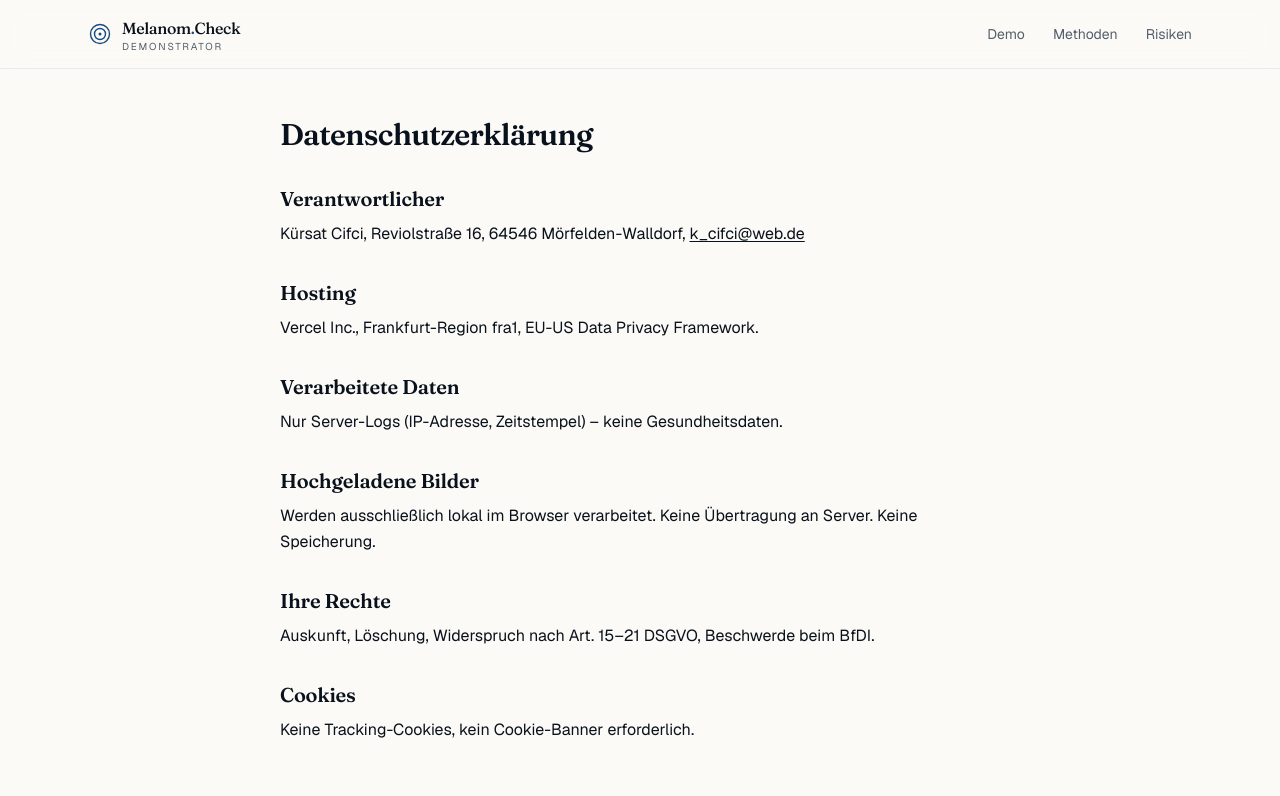
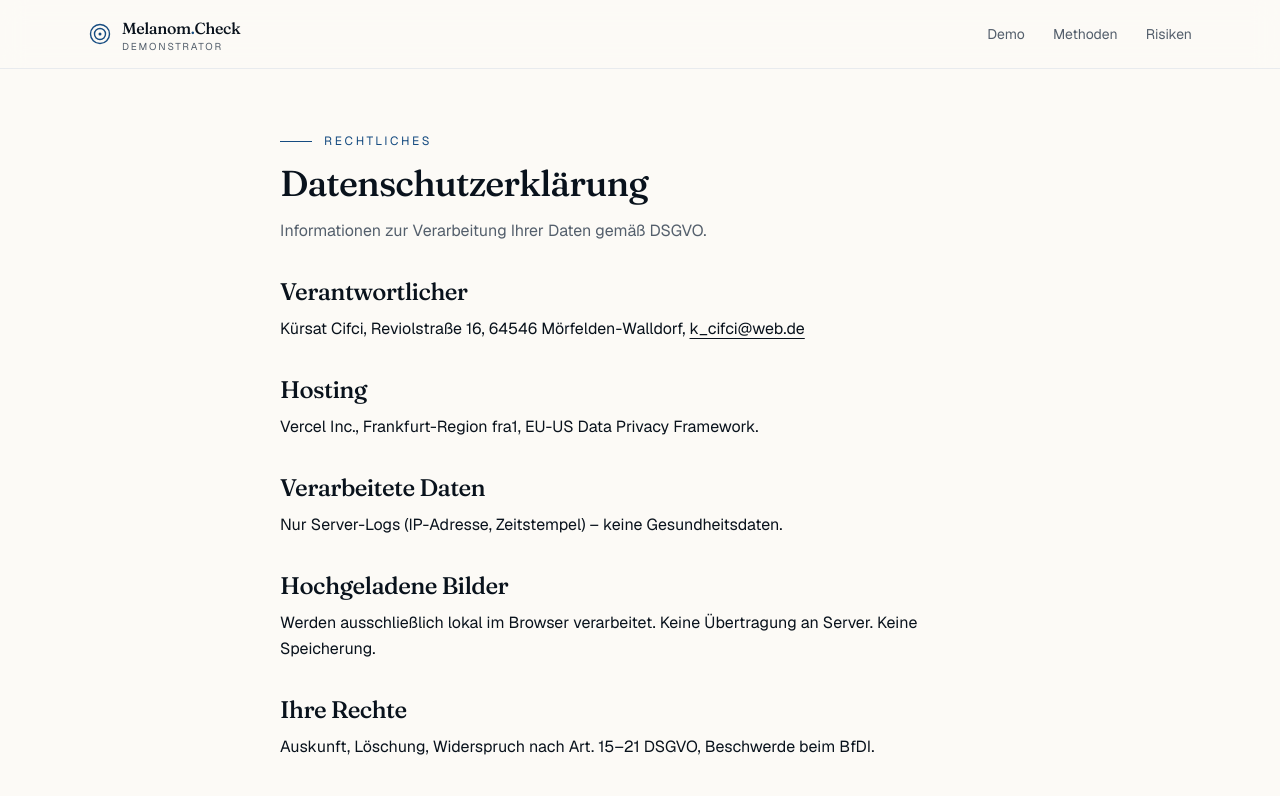
Before and after one commit to kuersatcifci/ai-melanom-check, a Next.js app: page /datenschutz in a window 1280 px wide. Shown: the top 796 px of the page. Built offline with nearby package versions, Linux system fonts and the light colour scheme.

Commit message:
Design consistency pass

```diff
--- a/src/app/datenschutz/page.tsx
+++ b/src/app/datenschutz/page.tsx
@@ -1,17 +1,28 @@
 export default function DatenschutzPage() {
   return (
-    <main className="mx-auto flex w-full max-w-3xl flex-col gap-8 px-6 py-12">
-      <h1 className="text-3xl font-semibold tracking-tight">
-        Datenschutzerklärung
-      </h1>
+    <main className="mx-auto flex w-full max-w-3xl flex-col gap-8 px-6 py-16">
+      <header className="flex flex-col gap-3">
+        <div className="text-primary flex items-center gap-3 text-xs uppercase tracking-[0.22em]">
+          <span aria-hidden="true" className="bg-primary h-px w-8" />
+          Rechtliches
+        </div>
+        <h1 className="font-heading text-3xl font-medium leading-tight tracking-tight sm:text-4xl">
+          Datenschutzerklärung
+        </h1>
+        <p className="text-muted-foreground text-base leading-relaxed">
+          Informationen zur Verarbeitung Ihrer Daten gemäß DSGVO.
+        </p>
+      </header>
 
       <section className="flex flex-col gap-2">
-        <h2 className="text-xl font-semibold">Verantwortlicher</h2>
+        <h2 className="font-heading text-2xl font-medium tracking-tight">
+          Verantwortlicher
+        </h2>
         <p className="text-base leading-relaxed">
           Kürsat Cifci, Reviolstraße 16, 64546 Mörfelden-Walldorf,{" "}
           <a
             href="mailto:k_cifci@web.de"
-            className="underline underline-offset-2 hover:text-foreground"
+            className="hover:text-primary underline underline-offset-4"
           >
             k_cifci@web.de
           </a>
@@ -19,21 +30,27 @@ export default function DatenschutzPage() {
       </section>
 
       <section className="flex flex-col gap-2">
-        <h2 className="text-xl font-semibold">Hosting</h2>
+        <h2 className="font-heading text-2xl font-medium tracking-tight">
+          Hosting
+        </h2>
         <p className="text-base leading-relaxed">
           Vercel Inc., Frankfurt-Region fra1, EU-US Data Privacy Framework.
         </p>
       </section>
 
       <section className="flex flex-col gap-2">
-        <h2 className="text-xl font-semibold">Verarbeitete Daten</h2>
+        <h2 className="font-heading text-2xl font-medium tracking-tight">
+          Verarbeitete Daten
+        </h2>
         <p className="text-base leading-relaxed">
           Nur Server-Logs (IP-Adresse, Zeitstempel) – keine Gesundheitsdaten.
         </p>
       </section>
 
       <section className="flex flex-col gap-2">
-        <h2 className="text-xl font-semibold">Hochgeladene Bilder</h2>
+        <h2 className="font-heading text-2xl font-medium tracking-tight">
+          Hochgeladene Bilder
+        </h2>
         <p className="text-base leading-relaxed">
           Werden ausschließlich lokal im Browser verarbeitet. Keine Übertragung
           an Server. Keine Speicherung.
@@ -41,15 +58,19 @@ export default function DatenschutzPage() {
       </section>
 
       <section className="flex flex-col gap-2">
-        <h2 className="text-xl font-semibold">Ihre Rechte</h2>
+        <h2 className="font-heading text-2xl font-medium tracking-tight">
+          Ihre Rechte
+        </h2>
         <p className="text-base leading-relaxed">
-          Auskunft, Löschung, Widerspruch nach Art. 15–21 DSGVO, Beschwerde beim
-          BfDI.
+          Auskunft, Löschung, Widerspruch nach Art. 15–21 DSGVO, Beschwerde
+          beim BfDI.
         </p>
       </section>
 
       <section className="flex flex-col gap-2">
-        <h2 className="text-xl font-semibold">Cookies</h2>
+        <h2 className="font-heading text-2xl font-medium tracking-tight">
+          Cookies
+        </h2>
         <p className="text-base leading-relaxed">
           Keine Tracking-Cookies, kein Cookie-Banner erforderlich.
         </p>
--- a/src/app/demo/page.tsx
+++ b/src/app/demo/page.tsx
@@ -159,12 +159,18 @@ export default function DemoPage() {
       : "Analysieren";
 
   return (
-    <main className="mx-auto flex w-full max-w-3xl flex-col gap-6 px-6 py-12">
+    <main className="mx-auto flex w-full max-w-3xl flex-col gap-8 px-6 py-16">
       <DisclaimerBanner />
 
-      <header className="flex flex-col gap-2">
-        <h1 className="text-2xl font-semibold tracking-tight">Demo</h1>
-        <p className="text-muted-foreground text-sm">
+      <header className="flex flex-col gap-3">
+        <div className="text-primary flex items-center gap-3 text-xs uppercase tracking-[0.22em]">
+          <span aria-hidden="true" className="bg-primary h-px w-8" />
+          Inferenz
+        </div>
+        <h1 className="font-heading text-3xl font-medium leading-tight tracking-tight sm:text-4xl">
+          Live-Demo
+        </h1>
+        <p className="text-muted-foreground text-base leading-relaxed">
           Laden Sie ein dermatoskopisches Bild hoch. Die Verarbeitung erfolgt
           ausschließlich lokal in Ihrem Browser.
         </p>
--- a/src/app/impressum/page.tsx
+++ b/src/app/impressum/page.tsx
@@ -1,7 +1,18 @@
 export default function ImpressumPage() {
   return (
-    <main className="mx-auto flex w-full max-w-3xl flex-col gap-6 px-6 py-12">
-      <h1 className="text-3xl font-semibold tracking-tight">Impressum</h1>
+    <main className="mx-auto flex w-full max-w-3xl flex-col gap-8 px-6 py-16">
+      <header className="flex flex-col gap-3">
+        <div className="text-primary flex items-center gap-3 text-xs uppercase tracking-[0.22em]">
+          <span aria-hidden="true" className="bg-primary h-px w-8" />
+          Rechtliches
+        </div>
+        <h1 className="font-heading text-3xl font-medium leading-tight tracking-tight sm:text-4xl">
+          Impressum
+        </h1>
+        <p className="text-muted-foreground text-base leading-relaxed">
+          Angaben gemäß § 5 TMG.
+        </p>
+      </header>
 
       <section className="flex flex-col gap-1 text-base leading-relaxed">
         <p>Kürsat Cifci</p>
@@ -16,7 +27,7 @@ export default function ImpressumPage() {
           E-Mail:{" "}
           <a
             href="mailto:k_cifci@web.de"
-            className="underline underline-offset-2 hover:text-foreground"
+            className="hover:text-primary underline underline-offset-4"
           >
             k_cifci@web.de
           </a>
--- a/src/app/klassen/[code]/page.tsx
+++ b/src/app/klassen/[code]/page.tsx
@@ -43,7 +43,7 @@ export default async function ClassDetailPage({
   if (!klass) notFound();
 
   return (
-    <main className="mx-auto flex w-full max-w-3xl flex-col gap-8 px-6 py-12">
+    <main className="mx-auto flex w-full max-w-3xl flex-col gap-8 px-6 py-16">
       <nav aria-label="Breadcrumb" className="text-muted-foreground text-xs">
         <ol className="flex flex-wrap items-center gap-2">
           <li>
@@ -155,12 +155,15 @@ export default async function ClassDetailPage({
         </CardContent>
       </Card>
 
-      <div className="pt-2">
+      <div className="border-border/60 mt-2 border-t pt-8">
         <Link
           href="/"
-          className={buttonVariants({ variant: "outline", size: "lg" })}
+          className={
+            buttonVariants({ variant: "outline", size: "lg" }) +
+            " group h-12 px-6 text-sm"
+          }
         >
-          <ArrowLeft className="mr-1.5 h-4 w-4" />
+          <ArrowLeft className="mr-1.5 h-4 w-4 transition-transform group-hover:-translate-x-0.5" />
           Zurück zur Startseite
         </Link>
       </div>
--- a/src/app/methods/page.tsx
+++ b/src/app/methods/page.tsx
@@ -44,10 +44,16 @@ function BulletList({ items }: { items: React.ReactNode[] }) {
 
 export default function MethodsPage() {
   return (
-    <main className="mx-auto flex w-full max-w-3xl flex-col gap-6 px-6 py-12">
-      <header className="flex flex-col gap-2">
-        <h1 className="text-3xl font-semibold tracking-tight">Modellkarte</h1>
-        <p className="text-muted-foreground text-sm leading-relaxed">
+    <main className="mx-auto flex w-full max-w-3xl flex-col gap-8 px-6 py-16">
+      <header className="flex flex-col gap-3">
+        <div className="text-primary flex items-center gap-3 text-xs uppercase tracking-[0.22em]">
+          <span aria-hidden="true" className="bg-primary h-px w-8" />
+          Transparenz
+        </div>
+        <h1 className="font-heading text-3xl font-medium leading-tight tracking-tight sm:text-4xl">
+          Modellkarte
+        </h1>
+        <p className="text-muted-foreground text-base leading-relaxed">
           Transparenzdokument zu Modell, Trainingsdaten, Grenzen und Risiken.
           Diese Demo ist kein Medizinprodukt und nicht klinisch validiert.
         </p>
--- a/src/app/page.tsx
+++ b/src/app/page.tsx
@@ -290,7 +290,7 @@ export default function Home() {
         </ol>
       </section>
 
-      <section className="mx-auto flex w-full max-w-6xl flex-col gap-8 px-6 pb-24">
+      <section className="mx-auto flex w-full max-w-6xl flex-col gap-8 px-6 py-20">
         <Card>
           <CardHeader>
             <CardTitle className="font-heading text-2xl">
--- a/src/app/risk/page.tsx
+++ b/src/app/risk/page.tsx
@@ -98,12 +98,16 @@ function SeverityBadge({ level }: { level: Severity }) {
 
 export default function RiskPage() {
   return (
-    <main className="mx-auto flex w-full max-w-3xl flex-col gap-6 px-6 py-12">
-      <header className="flex flex-col gap-2">
-        <h1 className="text-3xl font-semibold tracking-tight">
+    <main className="mx-auto flex w-full max-w-3xl flex-col gap-8 px-6 py-16">
+      <header className="flex flex-col gap-3">
+        <div className="text-primary flex items-center gap-3 text-xs uppercase tracking-[0.22em]">
+          <span aria-hidden="true" className="bg-primary h-px w-8" />
+          Sicherheit
+        </div>
+        <h1 className="font-heading text-3xl font-medium leading-tight tracking-tight sm:text-4xl">
           Risikoregister
         </h1>
-        <p className="text-muted-foreground text-sm leading-relaxed">
+        <p className="text-muted-foreground text-base leading-relaxed">
           Bekannte Fehler- und Missbrauchsszenarien dieser Demo und die in der
           App umgesetzten Gegenmaßnahmen. Diese Übersicht ersetzt keine
           medizinische oder regulatorische Risikoanalyse.
```
